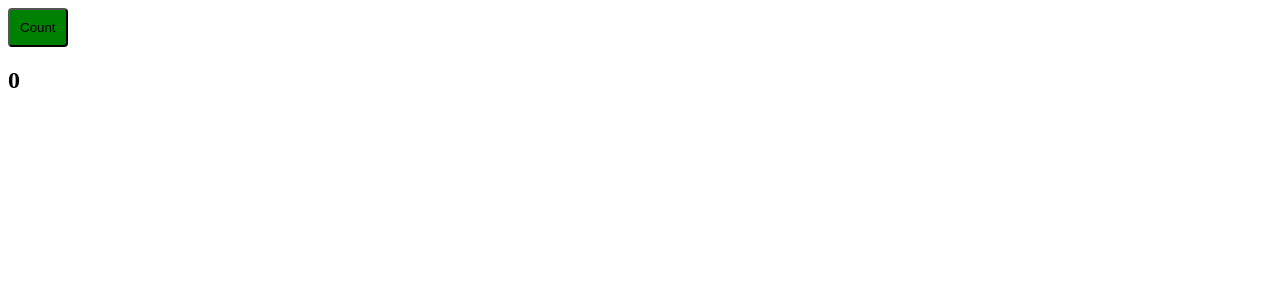
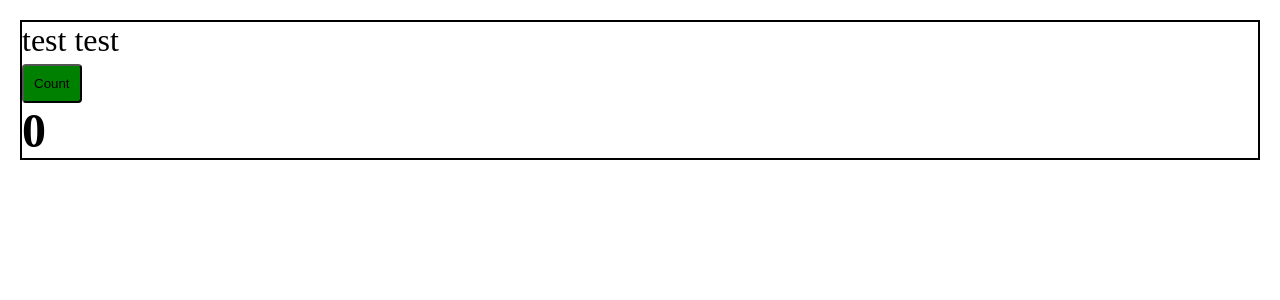
Before and after one commit to krizhik-eugen/prod-learning, a React app: page / in a window 1280 px wide. Shown: the top 300 px of the page. Built offline with nearby package versions, Linux system fonts and the light colour scheme.

Commit message:
5: css modules

```diff
--- a/package.json
+++ b/package.json
@@ -19,6 +19,7 @@
     "@types/webpack-dev-server": "^4.7.2",
     "css-loader": "^6.6.0",
     "html-webpack-plugin": "^5.5.0",
+    "mini-css-extract-plugin": "^2.5.3",
     "sass": "^1.49.9",
     "sass-loader": "^12.6.0",
     "style-loader": "^3.3.1",
--- /dev/null
+++ b/src/App.tsx
@@ -0,0 +1,14 @@
+import React from 'react';
+import {Counter} from './components/Counter';
+import './index.scss'
+
+const App = () => {
+    return (
+        <div className='app'>
+            test test
+            <Counter/>
+        </div>
+    );
+};
+
+export default App;
--- /dev/null
+++ b/src/components/Counter.module.scss
@@ -0,0 +1,5 @@
+.btn {
+    background-color: green;
+    padding: 10px;
+    border-radius: 4px;
+}
--- a/src/components/Counter.scss
+++ /dev/null
@@ -1,5 +0,0 @@
-button {
-    background-color: green;
-    padding: 10px;
-    border-radius: 4px;
-}
--- a/src/components/Counter.tsx
+++ b/src/components/Counter.tsx
@@ -1,5 +1,5 @@
 import React, {useState} from 'react';
-import './Counter.scss'
+import styles from './Counter.module.scss'
 
 export const Counter = () => {
 
@@ -8,7 +8,7 @@ export const Counter = () => {
     return (
         <div>
             <button
-                className='button'
+                className={styles.btn}
                 onClick={()=>setCount(prev => prev+1)}>Count</button>
             <h2>{count}</h2>
         </div>
--- /dev/null
+++ b/src/global.d.ts
@@ -0,0 +1,4 @@
+declare module '*.scss' {
+    const content: Record<string, string>;
+    export default content;
+}
--- /dev/null
+++ b/src/index.scss
@@ -0,0 +1,11 @@
+* {
+  margin: 0;
+  padding: 0;
+  box-sizing: border-box;
+}
+
+.app {
+  font-size: 32px;
+  margin: 20px;
+  border: 2px black solid;
+}
--- a/src/index.tsx
+++ b/src/index.tsx
@@ -1,8 +1,8 @@
 import {render} from 'react-dom';
-import {Counter} from './components/Counter';
+import App from './App';
 
 
 render (
-    <div><Counter/></div>,
+    <App/>,
     document.getElementById('root')
 )
```
Also changed, not shown: 7 other files (tests, documents, lock files or other folders).
